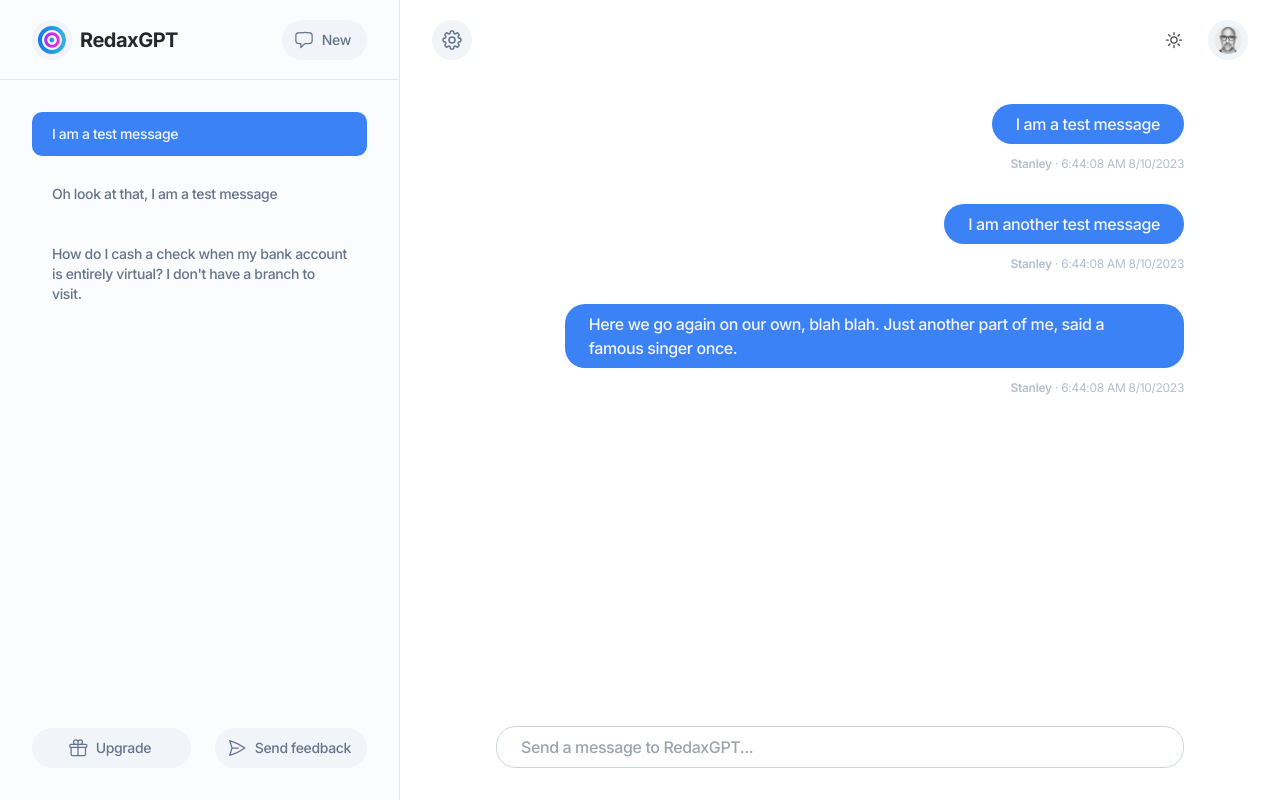
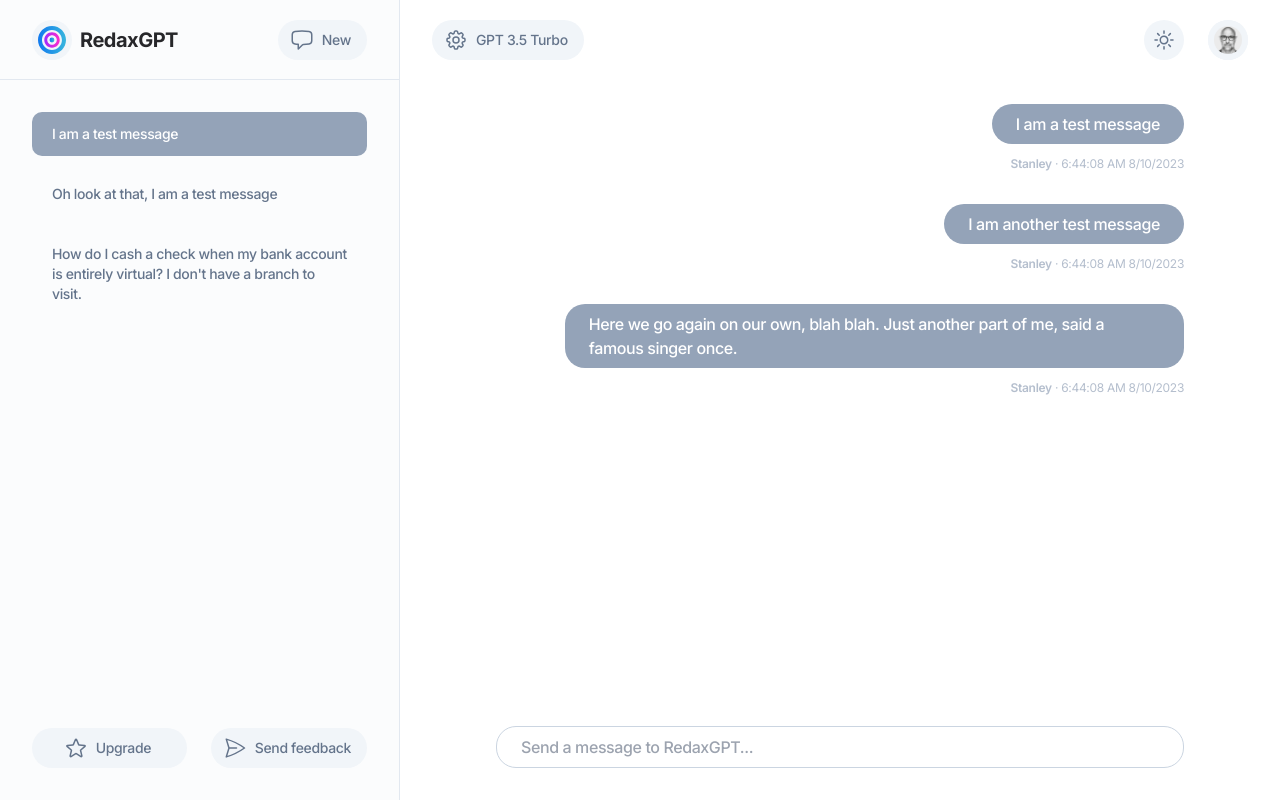
Before and after one commit to goodeyelabs/gpt-chatster, a Next.js app: page / in a window 1280 px wide. Built offline with nearby package versions, Linux system fonts and the light colour scheme.

Commit message:
corrected appearance chooser

```diff
--- a/src/components/button.tsx
+++ b/src/components/button.tsx
@@ -9,7 +9,7 @@ type buttonProps = {
 
 function Button({ icon, text, classProp, onClick }:buttonProps) {
     const styledIcon = cloneElement(
-        icon, {className: classProp || 'h-5 w-5 dark:text-stone-400/90 dark:group-hover:text-stone-200'},
+        icon, {className: classProp || 'h-6 w-6 dark:text-stone-400/90 dark:group-hover:text-stone-200'},
     )
 
     return (
--- /dev/null
+++ b/src/components/dark-mode-switch copy.tsx
@@ -0,0 +1,116 @@
+'use client'
+import { cloneElement, useEffect, useState } from 'react'
+import { useTheme } from 'next-themes';
+import { SunIcon, MoonIcon, ComputerDesktopIcon } from '@heroicons/react/24/outline'
+import Overlay from '@/components/overlay';
+
+type listTypes = {
+    mode: string,
+    name: string,
+    icon: any,
+}
+
+const list: listTypes[] = [
+    {
+        mode: 'light',
+        name: 'Light',
+        icon: <SunIcon />
+    },
+    {
+        mode: 'dark',
+        name: 'Dark',
+        icon: <MoonIcon />
+    },
+    {
+        mode: 'system',
+        name: 'Automatic',
+        icon: <ComputerDesktopIcon />
+    },
+]
+
+export default function DarkModeSwitch() {
+    const { theme, setTheme, systemTheme } = useTheme()
+    const [mounted, setMounted] = useState(false)
+
+    useEffect(() => {
+        setMounted(true)
+    },[])
+
+    function Options({ closeOverlay }: {closeOverlay?:any}) {
+        function handleClick(mode:string) {
+            setTheme(mode)
+            return closeOverlay()
+        }
+
+        return (
+            <div className='grid items-start bg-white dark:bg-zinc-800 auto-rows-[4rem]'>
+                {
+                    list.map((itm:any, key:number) => {
+                        const Icon = ({ className }: { className: string}) => {
+                            return (
+                                <>
+                                    {cloneElement(
+                                        itm.icon,
+                                        {
+                                            className: className
+                                        }
+                                    )}
+                                </>
+                            )
+                        }
+
+                        return (
+                            <div key={key} onClick={() => mounted ? handleClick(itm.mode) : null} className='group grid grid-flow-col grid-cols-[4rem_1fr] pr-4 items-center justify-start h-full border-b dark:border-zinc-700 hover:bg-gray-50 dark:hover:bg-zinc-600 transition-all ease-in-out cursor-pointer'>
+                                <Icon className={`h-5 w-5 ${theme === itm.mode ? 'text-blue-400' :  'dark:text-gray-300'} group-hover:text-blue-400 transition-all ease-in-out grid place-self-center`} />
+                                <p className={`text-sm font-semibold group-hover:text-blue-400 transition-all ease-in-out ${theme === itm.mode ? 'text-blue-400 dark:text-blue-400' : 'text-slate-700 dark:text-zinc-300'}`}>{itm.name}</p>
+                            </div>
+                        )
+                    })
+                }
+            </div>
+        )
+    }
+
+    function ActiveOption() {
+        return (
+            <>
+                {
+                    theme === 'light' &&
+                        <SunIcon className='h-5 w-5 text-zinc-700 hover:text-blue-400' />
+                }
+                {
+                    theme === 'dark' &&
+                        <MoonIcon className='h-5 w-5 text-slate-300 hover:text-blue-400' />
+                }
+                {
+                    (theme === 'system' && systemTheme === 'light') &&
+                        <SunIcon className='h-5 w-5 text-zinc-700 hover:text-blue-400' />
+
+                }
+                {
+                    (theme === 'system' && systemTheme === 'dark') &&
+                        <MoonIcon className='h-5 w-5 text-slate-300 hover:text-blue-400' />
+                }
+            </>
+        )
+    }
+
+    return (
+        <div className='group transition-all duration-75 items-center cursor-pointer hidden md:grid grid-flow-col gap-2 select-none'>
+            {
+                mounted &&
+                    <Overlay overlayType='drawer-right' title='Appearance' content={<Options />}>
+                        <div className='h-full w-full grid place-content-center relative'>
+                            <ActiveOption />
+                        </div>
+                    </Overlay>
+            }
+            {
+                !mounted &&
+                    <SunIcon className='invisible h-5 w-5 text-slate-300' />
+            }
+        </div>
+
+    )
+
+}
--- a/src/components/dark-mode-switch.tsx
+++ b/src/components/dark-mode-switch.tsx
@@ -3,114 +3,97 @@ import { cloneElement, useEffect, useState } from 'react'
 import { useTheme } from 'next-themes';
 import { SunIcon, MoonIcon, ComputerDesktopIcon } from '@heroicons/react/24/outline'
 import Overlay from '@/components/overlay';
+import RoundButton from './round-button';
+import { CheckCircleIcon } from '@heroicons/react/24/solid';
 
-type listTypes = {
-    mode: string,
-    name: string,
-    icon: any,
-}
-
-const list: listTypes[] = [
-    {
-        mode: 'light',
-        name: 'Light',
-        icon: <SunIcon />
-    },
-    {
-        mode: 'dark',
-        name: 'Dark',
-        icon: <MoonIcon />
-    },
-    {
-        mode: 'system',
-        name: 'Automatic',
-        icon: <ComputerDesktopIcon />
-    },
-]
-
-export default function DarkModeSwitch() {
+export default function DarkModeSwitch({ closeOverlay }: {closeOverlay?:any}) {
     const { theme, setTheme, systemTheme } = useTheme()
     const [mounted, setMounted] = useState(false)
+
+    function AppearanceMenu() {
+        return (
+            <div className='grid place-content-center'>
+                <div className='grid items-center grid-flow-col gap-4 place-content-center justify-items-center'>
+                    <div
+                        onClick={() => mounted ? handleClick('light') : null}
+                        className='relative group grid gap-2 place-content-center justify-items-center rounded-[10px] py-4 px-4 bg-slate-100 dark:bg-stone-800 hover:bg-slate-200 dark:hover:bg-stone-700 cursor-pointer'
+                    >
+                        {
+                            theme === 'light' &&
+                                <CheckCircleIcon className='absolute top-1 right-1 w-5 h-5' />
+                        }
+                        <SunIcon className='w-12 h-12 text-slate-800 dark:text-stone-400 group-hover:text-slate-900 dark:group-hover:text-slate-200' />
+                        <p className='text-sm font-medium tracking-tight text-slate-500 dark:text-stone-400'>Light</p>
+                    </div>
+                    <div
+                        onClick={() => mounted ? handleClick('dark') : null}
+                        className='relative group grid gap-2 place-content-center justify-items-center rounded-[10px] py-4 px-4 bg-slate-100 dark:bg-stone-800 hover:bg-slate-200 dark:hover:bg-stone-700 cursor-pointer'
+                    >
+                        {
+                            theme === 'dark' &&
+                                <CheckCircleIcon className='absolute top-1 right-1 w-5 h-5' />
+                        }
+                        <MoonIcon className='w-12 h-12 text-slate-800 dark:text-stone-400 group-hover:text-slate-900 dark:group-hover:text-slate-200' />
+                        <p className='text-sm font-medium tracking-tight text-slate-500 dark:text-stone-400'>Dark</p>
+                    </div>
+                    <div
+                        onClick={() => mounted ? handleClick('system') : null}
+                        className='relative group grid gap-2 place-content-center justify-items-center rounded-[10px] py-4 px-4 bg-slate-100 dark:bg-stone-800 hover:bg-slate-200 dark:hover:bg-stone-700 cursor-pointer'
+                    >
+                        {
+                            theme === 'system' &&
+                                <CheckCircleIcon className='absolute top-1 right-1 w-5 h-5' />
+                        }
+                        <ComputerDesktopIcon className='w-12 h-12 text-slate-800 dark:text-stone-400 group-hover:text-slate-900 dark:group-hover:text-slate-200' />
+                        <p className='text-sm font-medium tracking-tight text-slate-500 dark:text-stone-400'>System</p>
+                    </div>
+                </div>
+            </div>
+        )
+    }
+
+    function handleClick(mode:string) {
+        setTheme(mode)
+        return closeOverlay()
+    }
 
     useEffect(() => {
         setMounted(true)
     },[])
 
-    function Options({ closeOverlay }: {closeOverlay?:any}) {
-        function handleClick(mode:string) {
-            setTheme(mode)
-            return closeOverlay()
-        }
-
-        return (
-            <div className='grid items-start bg-white dark:bg-zinc-800 auto-rows-[4rem]'>
-                {
-                    list.map((itm:any, key:number) => {
-                        const Icon = ({ className }: { className: string}) => {
-                            return (
-                                <>
-                                    {cloneElement(
-                                        itm.icon,
-                                        {
-                                            className: className
-                                        }
-                                    )}
-                                </>
-                            )
-                        }
-
-                        return (
-                            <div key={key} onClick={() => mounted ? handleClick(itm.mode) : null} className='group grid grid-flow-col grid-cols-[4rem_1fr] pr-4 items-center justify-start h-full border-b dark:border-zinc-700 hover:bg-gray-50 dark:hover:bg-zinc-600 transition-all ease-in-out cursor-pointer'>
-                                <Icon className={`h-5 w-5 ${theme === itm.mode ? 'text-blue-400' :  'dark:text-gray-300'} group-hover:text-blue-400 transition-all ease-in-out grid place-self-center`} />
-                                <p className={`text-sm font-semibold group-hover:text-blue-400 transition-all ease-in-out ${theme === itm.mode ? 'text-blue-400 dark:text-blue-400' : 'text-slate-700 dark:text-zinc-300'}`}>{itm.name}</p>
-                            </div>
-                        )
-                    })
-                }
-            </div>
-        )
-    }
-
-    function ActiveOption() {
+    if (mounted) {
         return (
             <>
                 {
                     theme === 'light' &&
-                        <SunIcon className='h-5 w-5 text-zinc-700 hover:text-blue-400' />
+                        <Overlay overlayType='popup' title='Appearance' content={<AppearanceMenu />}>
+                            <RoundButton icon={<SunIcon />} />
+                        </Overlay>
                 }
                 {
                     theme === 'dark' &&
-                        <MoonIcon className='h-5 w-5 text-slate-300 hover:text-blue-400' />
+                        <Overlay overlayType='popup' title='Appearance' content={<AppearanceMenu />}>
+                            <RoundButton icon={<MoonIcon />} />
+                        </Overlay>
                 }
                 {
                     (theme === 'system' && systemTheme === 'light') &&
-                        <SunIcon className='h-5 w-5 text-zinc-700 hover:text-blue-400' />
+                        <Overlay overlayType='popup' title='Appearance' content={<AppearanceMenu />}>
+                            <RoundButton icon={<SunIcon />} />
+                        </Overlay>
 
                 }
                 {
                     (theme === 'system' && systemTheme === 'dark') &&
-                        <MoonIcon className='h-5 w-5 text-slate-300 hover:text-blue-400' />
+                        <Overlay overlayType='popup' title='Appearance' content={<AppearanceMenu />}>
+                            <RoundButton icon={<MoonIcon />} />
+                        </Overlay>
                 }
             </>
         )
     }
 
     return (
-        <div className='group transition-all duration-75 items-center cursor-pointer hidden md:grid grid-flow-col gap-2 select-none'>
-            {
-                mounted &&
-                    <Overlay overlayType='drawer-right' title='Appearance' content={<Options />}>
-                        <div className='h-full w-full grid place-content-center relative'>
-                            <ActiveOption />
-                        </div>
-                    </Overlay>
-            }
-            {
-                !mounted &&
-                    <SunIcon className='invisible h-5 w-5 text-slate-300' />
-            }
-        </div>
-
+        <RoundButton icon={<SunIcon />} />
     )
-
 }
--- a/src/components/main-header.tsx
+++ b/src/components/main-header.tsx
@@ -3,12 +3,24 @@ import DarkModeSwitch from "./dark-mode-switch";
 import UserAvatar from "./user";
 import Overlay from "./overlay";
 import { Cog8ToothIcon } from "@heroicons/react/24/outline";
+import Button from "./button";
+
+function SettingsMenu() {
+    return (
+        <div className='grid place-content-center'>
+            <div className='grid items-center place-content-center justify-items-center gap-4'>
+                <Cog8ToothIcon className='w-16 h-16 text-slate-500' />
+                <p className='text-sm font-medium tracking-tight text-slate-500 dark:text-slate-400'>GPT/redaction engine settings on the way...</p>
+            </div>
+        </div>
+    )
+}
 
 export default function MainHeader() {
       return (
-        <div className='sticky top-0 grid grid-flow-col grid-cols-[1fr_auto_auto] gap-6 px-8 h-[5rem] items-center bg-white dark:bg-redax-dark'>
-            <Overlay overlayType='popup' title='RedaxGPT settings' content={<div />}>
-                <RoundButton icon={<Cog8ToothIcon />} />
+        <div className='sticky top-0 grid grid-flow-col grid-cols-[1fr_auto_auto] gap-6 px-8 h-[5rem] justify-items-start items-center bg-white dark:bg-redax-dark'>
+            <Overlay overlayType='popup' title='RedaxGPT settings' content={<SettingsMenu />}>
+                <Button text='GPT 3.5 Turbo' icon={<Cog8ToothIcon />} />
             </Overlay>
             <DarkModeSwitch />
             <RoundButton icon={<UserAvatar />} />
--- a/src/components/messages.tsx
+++ b/src/components/messages.tsx
@@ -36,10 +36,10 @@ export default function Messages() {
                         if (msg.author === 'server') {
                             return (
                                 <div key={m_index} className='grid gap-3 w-[90%] place-self-start justify-start justify-items-start'>
-                                    <div className='grid cursor-pointer rounded-[20px] bg-slate-200/40 dark:bg-slate-800/50 px-6 py-2'>
-                                        <p className='text-base text-slate-500 dark:text-slate-400 font-medium tracking-tight'>{msg.message || 'New message'}</p>
+                                    <div className='grid cursor-pointer rounded-[20px] bg-slate-200/40 dark:bg-zinc-800 px-6 py-2'>
+                                        <p className='text-base text-slate-500 dark:text-slate-300 font-medium tracking-tight'>{msg.message || 'New message'}</p>
                                     </div>
-                                    <p className='text-xs text-slate-400/70 dark:text-slate-600 tracking-tight'><span className='font-semibold dark:text-slate-500'>Dax</span> &middot; {mounted ? formatDate(msg.timestamp.toString()) : 'Loading'}</p>
+                                    <p className='text-xs text-slate-400/70 dark:text-slate-600 tracking-tight'><span className='font-semibold dark:text-slate-500'>RedaxGPT</span> &middot; {mounted ? formatDate(msg.timestamp.toString()) : 'Loading'}</p>
                                 </div>
                             )
                         }
@@ -47,8 +47,8 @@ export default function Messages() {
                         //  User response bubble
                         return (
                             <div key={m_index} className='grid gap-3 w-[90%] place-self-end justify-end justify-items-end'>
-                                <div className='grid cursor-pointer rounded-[20px] bg-blue-500 dark:blue-500 px-6 py-2'>
-                                    <p className='text-base text-slate-100 dark:text-slate-200 font-medium tracking-tight'>{msg.message || 'New message'}</p>
+                                <div className='grid cursor-pointer rounded-[20px] bg-slate-400 dark:bg-slate-700 px-6 py-2'>
+                                    <p className='text-base text-white dark:text-slate-200 font-medium tracking-tight'>{msg.message || 'New message'}</p>
                                 </div>
                                 <p className='text-xs text-slate-400/70 dark:text-slate-600 place-self-end tracking-tight'><span className='font-semibold dark:text-slate-500'>Stanley</span> &middot; {mounted ? formatDate(msg.timestamp.toString()) : 'Loading'}</p>
                             </div>
--- a/src/components/sessions.tsx
+++ b/src/components/sessions.tsx
@@ -35,11 +35,11 @@ export default function Sessions() {
 
                         return (
                             <div
-                                className={`${activeSession === s_index ? 'bg-blue-500 dark:blue-400' : 'bg-transparent hover:bg-slate-100 dark:hover:bg-stone-800'} group transition-all ease-in-out grid cursor-pointer px-5 py-3 rounded-[10px]`}
+                                className={`${activeSession === s_index ? 'bg-slate-400 dark:bg-slate-700' : 'bg-transparent hover:bg-slate-100 dark:hover:bg-stone-800'} group transition-all ease-in-out grid cursor-pointer px-5 py-3 rounded-[10px]`}
                                 onClick={() => handleClick(s_index)}
                                 key={s_index}
                             >
-                                <p className={`${activeSession === s_index ? 'text-stone-100 dark:text-stone-100' : 'text-slate-500 dark:text-slate-400'} text-sm font-medium tracking-tight`}>{name}</p>
+                                <p className={`${activeSession === s_index ? 'text-white dark:text-stone-100' : 'text-slate-500 dark:text-slate-400'} text-sm font-medium tracking-tight`}>{name}</p>
                             </div>
                         )
                     })
--- a/src/components/side-footer.tsx
+++ b/src/components/side-footer.tsx
@@ -1,15 +1,36 @@
-import { Cog8ToothIcon, ComputerDesktopIcon, GiftIcon, MoonIcon, PaperAirplaneIcon, SunIcon } from "@heroicons/react/24/outline";
+import { PaperAirplaneIcon, StarIcon } from "@heroicons/react/24/outline";
 import Overlay from "./overlay";
 import Button from "./button";
 
+function UpgradeMenu() {
+    return (
+        <div className='grid place-content-center'>
+            <div className='grid items-center place-content-center justify-items-center gap-4'>
+                <StarIcon className='w-16 h-16 text-slate-500' />
+                <p className='text-sm font-medium tracking-tight text-slate-500 dark:text-slate-400'>Upgrade options are on the way...</p>
+            </div>
+        </div>
+    )
+}
+
+function FeedbackMenu() {
+    return (
+        <div className='grid place-content-center'>
+            <div className='grid items-center place-content-center justify-items-center gap-4'>
+                <PaperAirplaneIcon className='w-16 h-16 text-slate-500' />
+                <p className='text-sm font-medium tracking-tight text-slate-500 dark:text-slate-400'>Send feedback functionality is on the way...</p>
+            </div>
+        </div>
+    )
+}
+
 export default function SideFooter() {
-
     return (
         <div className="px-8 py-8 grid grid-flow-col grid-cols-[1fr_auto] gap-6">
-            <Overlay overlayType='popup' title='Upgrade to Enterprise' content={<div />}>
-                <Button icon={<GiftIcon />} text='Upgrade' />
+            <Overlay overlayType='popup' title='Upgrade to Enterprise' content={<UpgradeMenu />}>
+                <Button icon={<StarIcon />} text='Upgrade' />
             </Overlay>
-            <Overlay overlayType='popup' title='Send feedback' content={<div />}>
+            <Overlay overlayType='popup' title='Send feedback' content={<FeedbackMenu />}>
                 <Button icon={<PaperAirplaneIcon />} text='Send feedback' />
             </Overlay>
         </div>
```
